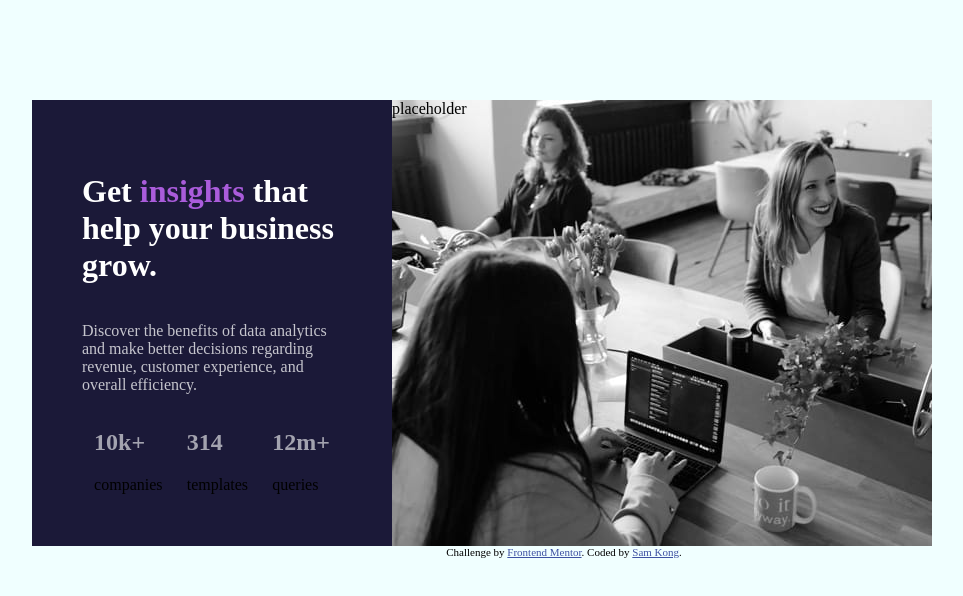
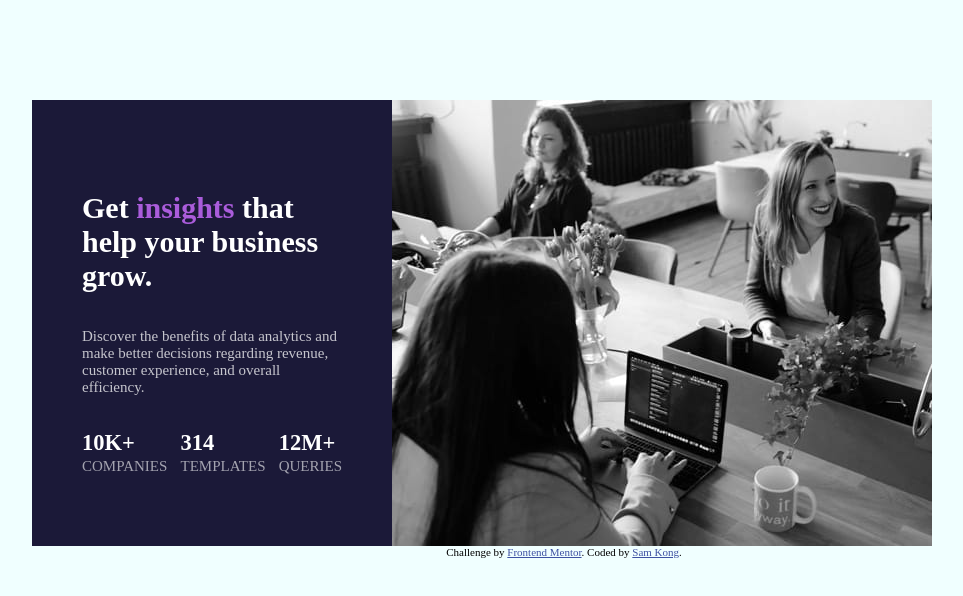
Before and after one commit to samkong125/Stats-preview-card-component, a plain HTML site: page index.html in a window 1280 px wide. Shown: the whole page, without its empty margins (76-1039 px from the left). Drawn offline with Linux system fonts and the light colour scheme.

Commit message:
Revised CSS to try to enhance layout

```diff
--- a/index.html
+++ b/index.html
@@ -29,7 +29,7 @@
       </div>
     </div>
       <div class="image-container">
-        <div class="image">placeholder</div>
+        <div class="image"></div>
       </div>
   </div>
 
--- a/styles.css
+++ b/styles.css
@@ -5,6 +5,7 @@
 */
 body{
     background-color: azure;
+    font-size: 15px;
 }
 
 .card{
@@ -26,7 +27,14 @@ body{
 .card .metrics{
     display: flex;
     flex-direction: row;
-    justify-content: space-around;
+    justify-content: space-between;
+    color: hsla(0, 0%, 100%, 0.6);
+    text-transform: uppercase;
+}
+
+.metrics .metrics1{
+    padding: 0px;
+    margin: 15 px;
 }
 
 .card .image-container{
@@ -35,9 +43,14 @@ body{
 }
 
 .image-container .image {
-    background-image: url("./images/image-header-desktop.jpg");
+    background-image:  url("./images/image-header-desktop.jpg");
     background-size: cover;
     min-height: 446px;
+}
+
+.image-container{
+    background-color: rgba(170,92,219,.5);
+    width: 100%;
 }
 
 .card h1{
@@ -45,7 +58,8 @@ body{
 }
 
 .card h2{
-    color: hsla(0, 0%, 100%, 0.6);
+    color: hsl(0, 0%, 100%);
+    margin-bottom: 2px;
 }
 
 .card p{
```
